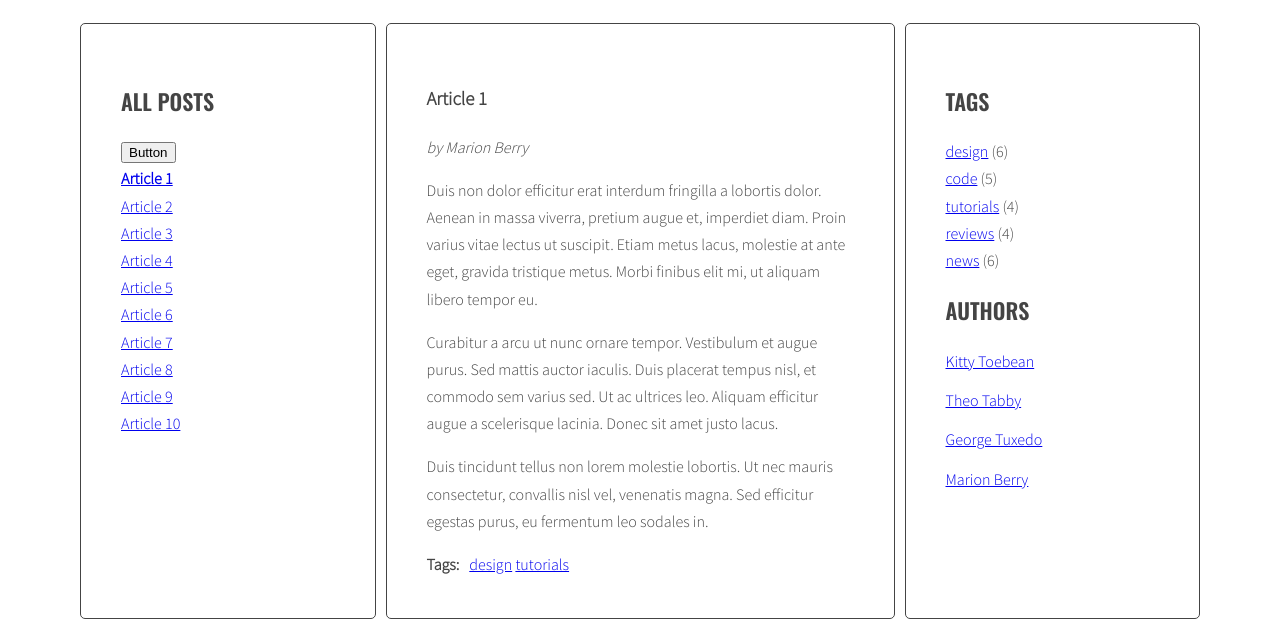
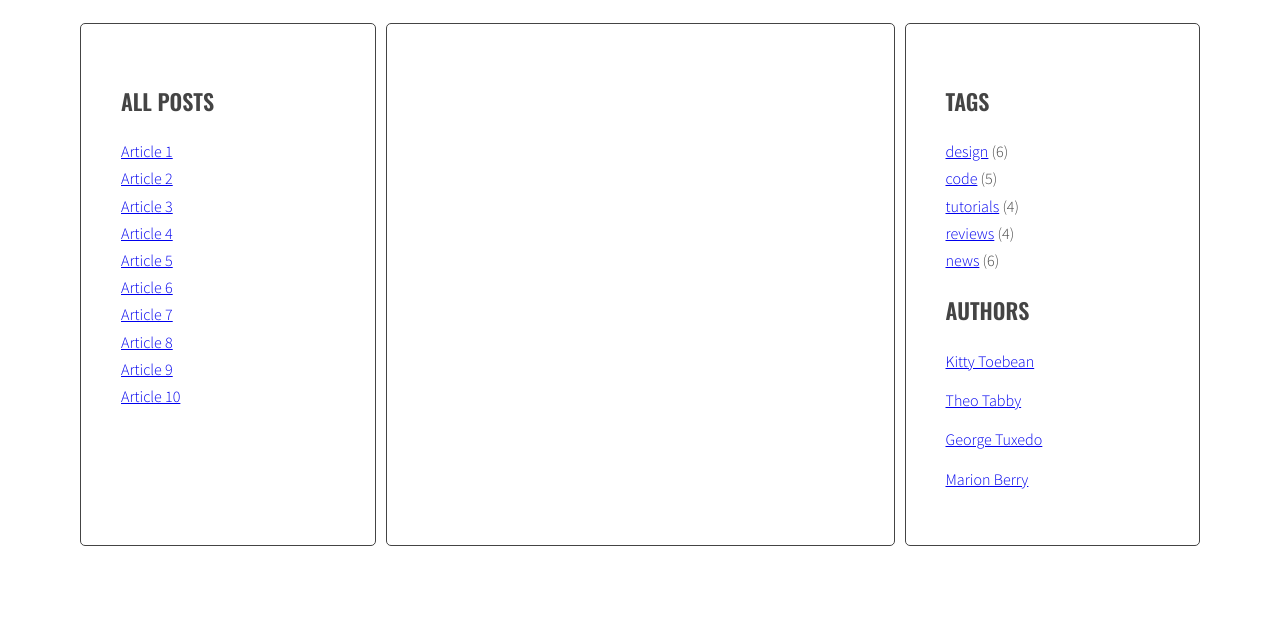
Before and after one commit to Vladyslav1998/JS-Blog-My-Own, a website: page index.html in a window 1280 px wide. Both pictures are taken after a click on the link "Article 2". Shown: the part 220-847 px from the top of the page. After the commit the page ends 800 px from the top, so only its background shows below. Drawn offline with nearby package versions, Linux system fonts and the light colour scheme.

Commit message:
Add function which delete active class from link and article

```diff
--- a/index.html
+++ b/index.html
@@ -15,7 +15,6 @@
             <aside class="sidebar">
                <h2 class="section-title">All posts</h2>
                <ul class="list titles">
-                  <button id="test-button">Button</button>
                   <li><a href="#article-1" class="active"><span>Article 1</span></a></li>
                   <li><a href="#article-2"><span>Article 2</span></a></li>
                   <li><a href="#article-3"><span>Article 3</span></a></li>
--- a/js/script.js
+++ b/js/script.js
@@ -1,6 +1,37 @@
 'use strict';
 
-document.getElementById('test-button').addEventListener('click', function () {
-   const links = document.querySelectorAll('.titles a');
-   console.log('links:', links);
-});
+const titleClickHandler = function (event) {
+   console.log('Link was clicked!');
+
+   /* remove class 'active' from all article links  */
+
+   const activeLinks = document.querySelectorAll('.titles a.active');
+
+   for (let activeLink of activeLinks) {
+      activeLink.classList.remove('active');
+   }
+
+   /* add class 'active' to the clicked link */
+
+
+
+   /* remove class 'active' from all articles */
+
+   const activeArticles = document.querySelectorAll('.posts article.active');
+
+   for (let activeArticle of activeArticles) {
+      activeArticle.classList.remove('active');
+   }
+
+   /* get 'href' attribute from the clicked link */
+
+   /* find the correct article using the selector (value of 'href' attribute) */
+
+   /* add class 'active' to the correct article */
+}
+
+const links = document.querySelectorAll('.titles a');
+
+for (let link of links) {
+   link.addEventListener('click', titleClickHandler);
+}
```
